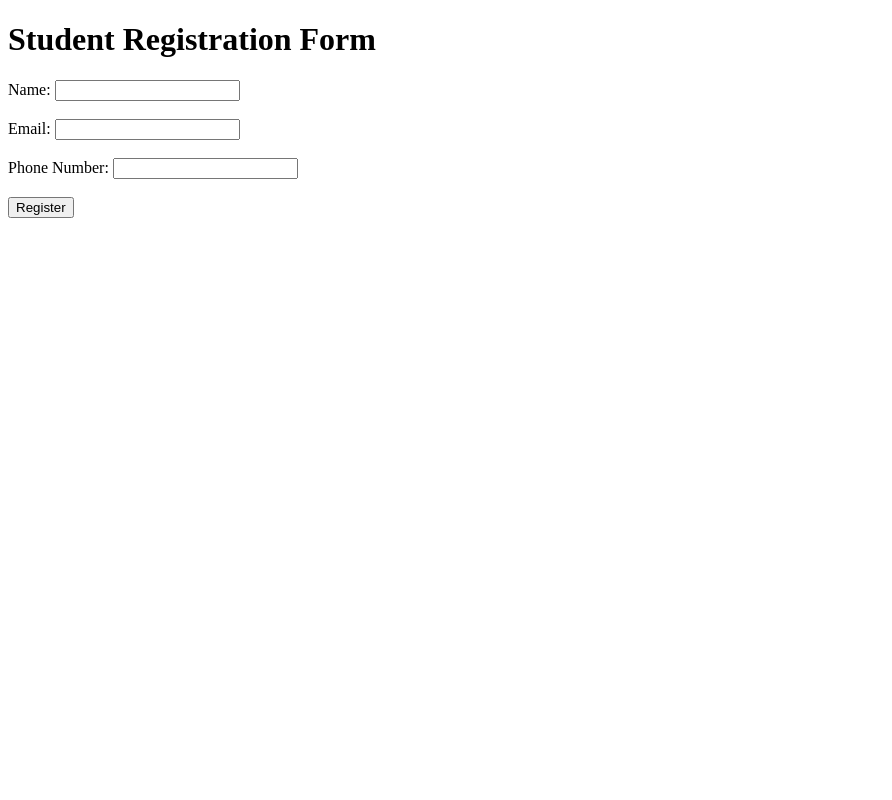
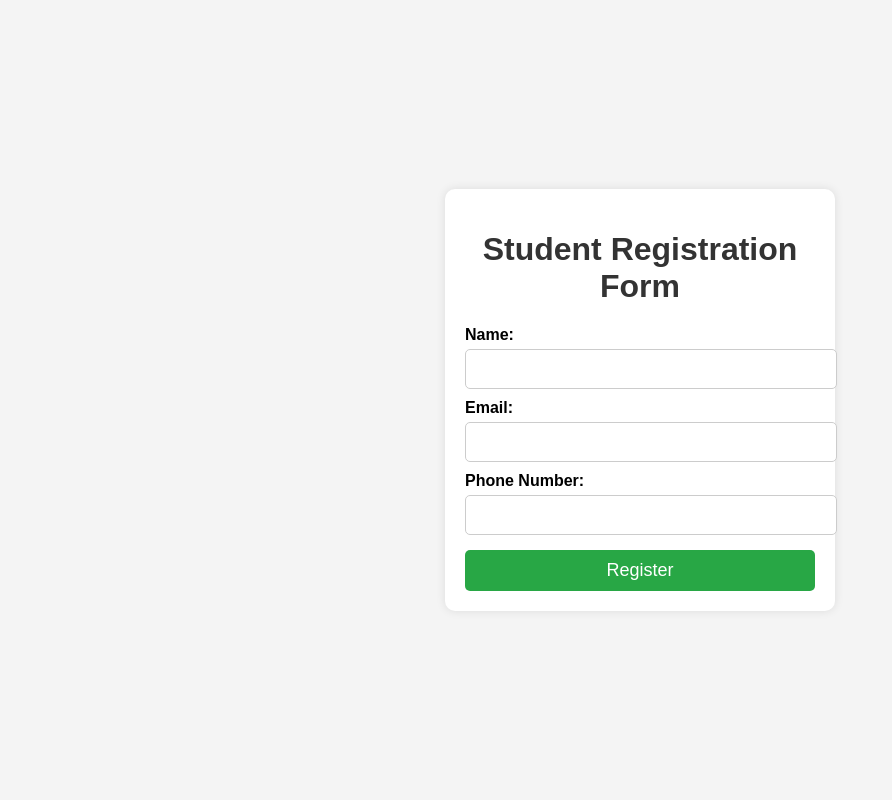
Before and after one commit to naveencr6524/djoango-project, a Django app: page / in a window 1280 px wide. Shown: the whole page, without its empty margins (0-892 px from the left). Run offline with Django 5.2, Linux system fonts and the light colour scheme.

Commit message:
added file

```diff
--- a/besant/templates/home.html
+++ b/besant/templates/home.html
@@ -2,18 +2,67 @@
 <html>
 <head>
   <title>Student Registration Form</title>
+  <style>
+    body {
+      font-family: Arial, sans-serif;
+      background-color: #f4f4f4;
+      display: flex;
+      justify-content: center;
+      align-items: center;
+      height: 100vh;
+      margin: 0;
+    }
+    .container {
+      background: #fff;
+      padding: 20px;
+      border-radius: 10px;
+      box-shadow: 0px 0px 10px rgba(0, 0, 0, 0.1);
+      width: 350px;
+      text-align: center;
+    }
+    h1 {
+      color: #333;
+    }
+    label {
+      display: block;
+      margin-top: 10px;
+      text-align: left;
+      font-weight: bold;
+    }
+    input {
+      width: 100%;
+      padding: 10px;
+      margin-top: 5px;
+      border: 1px solid #ccc;
+      border-radius: 5px;
+      font-size: 16px;
+    }
+    input[type="submit"] {
+      background-color: #28a745;
+      color: white;
+      border: none;
+      cursor: pointer;
+      margin-top: 15px;
+      font-size: 18px;
+    }
+    input[type="submit"]:hover {
+      background-color: #218838;
+    }
+  </style>
 </head>
 <body>
+  <div class="container">
     <h1>Student Registration Form</h1>
     <form action="/register/" method="POST" autocomplete="off">
       {% csrf_token %}
       <label for="name">Name:</label>
-    <input type="text" id="name" name="name" required><br><br>
+      <input type="text" id="name" name="name" required>
       <label for="email">Email:</label>
-    <input type="email" id="email" name="email" required><br><br>
+      <input type="email" id="email" name="email" required>
       <label for="phone">Phone Number:</label>
-    <input type="tel" id="phone" name="phone" required><br><br>
+      <input type="tel" id="phone" name="phone" required>
       <input type="submit" value="Register">
     </form>
+  </div>
 </body>
 </html>
```
Also changed, not shown: besant/templates/register.html (+34 -6 lines). Lines whose indentation alone changed are shown as unchanged.
